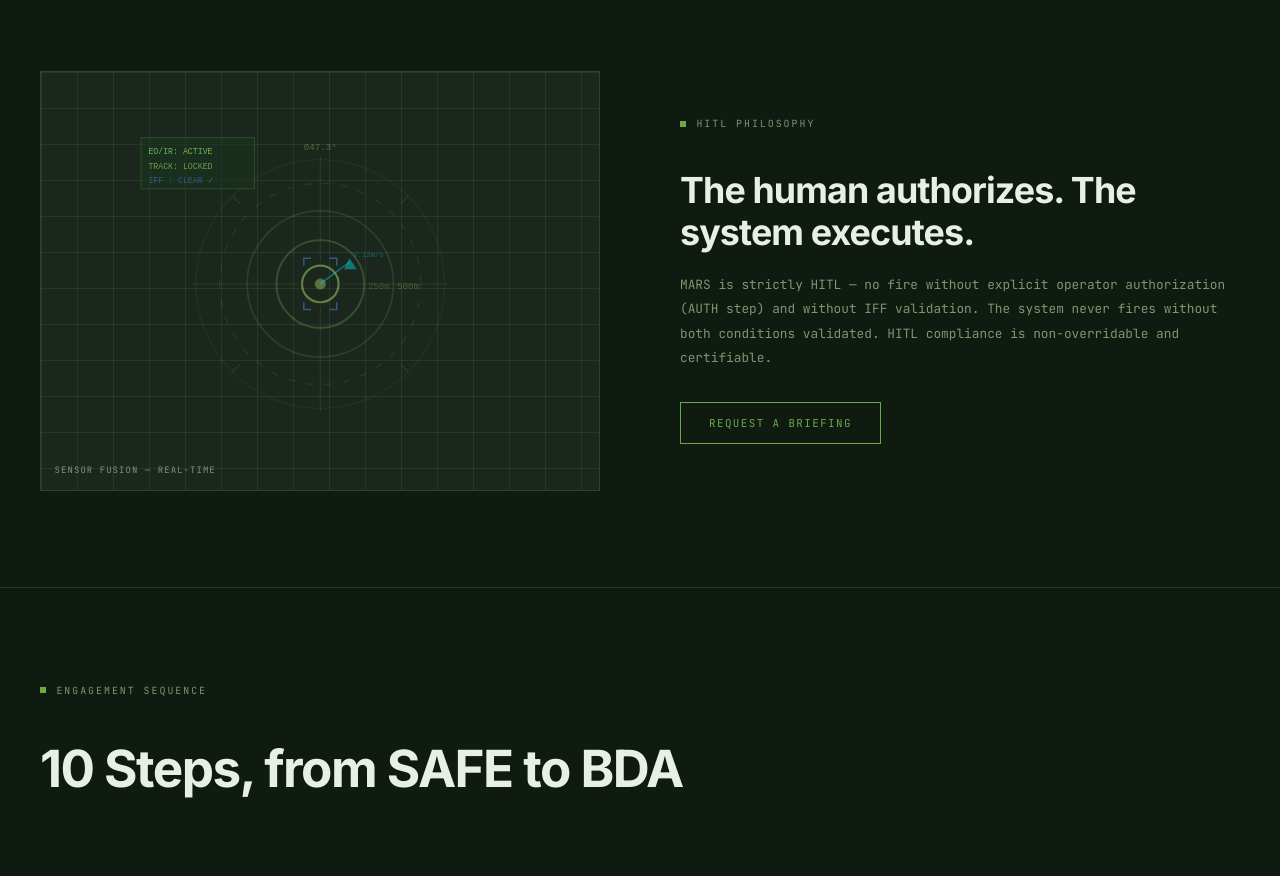
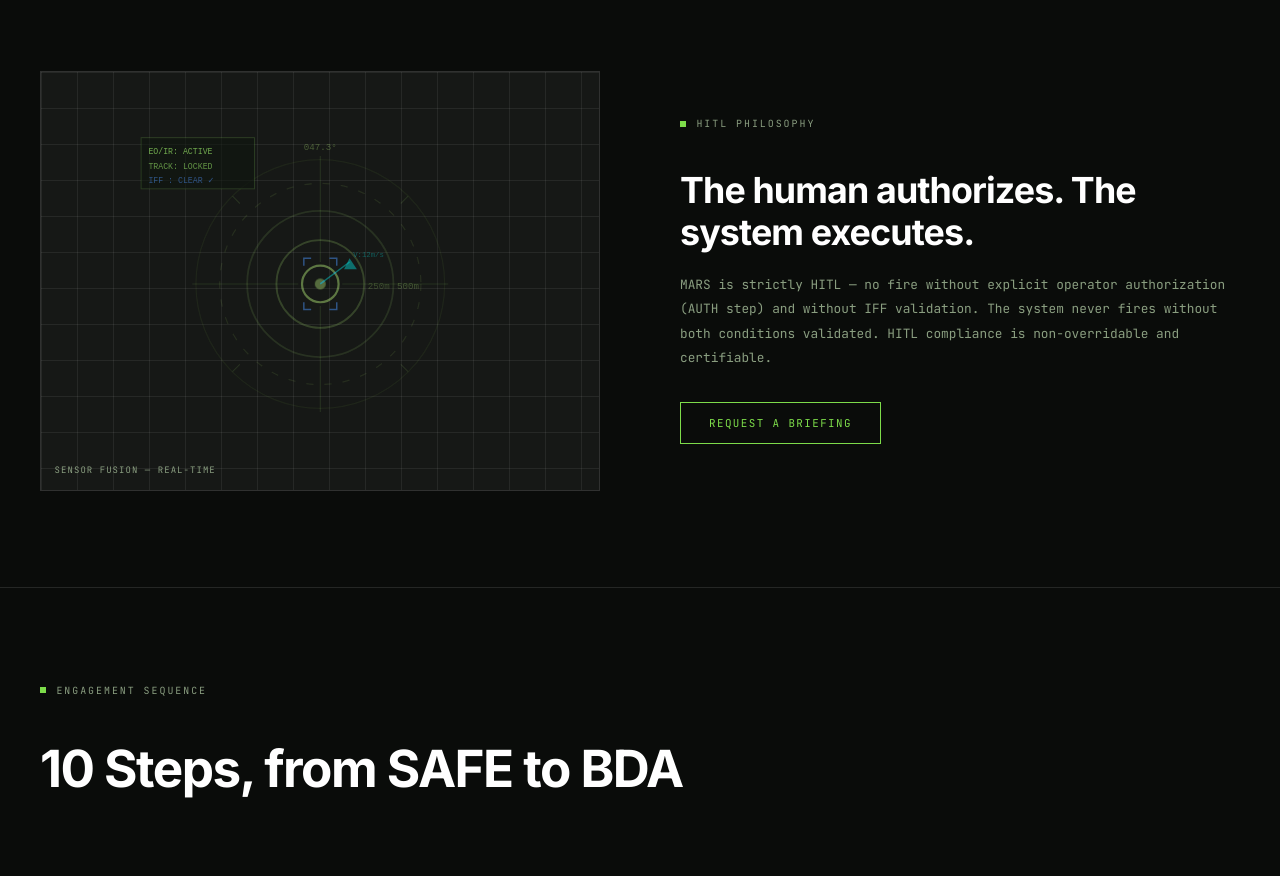
Before and after one commit to C0DK77/mars, a plain HTML site: page index.html in a window 1280 px wide. Shown: the part 1300-2176 px from the top of the page. Drawn offline with Linux system fonts and the light colour scheme.

Commit message:
Dark background with vivid green titles
- Background back to near-black #0a0c0a
- Text to pure white #ffffff for maximum title contrast
- Green accent boosted to vivid #7ddc4a
- Update nav, cta, hud-tag and grid overlay backgrounds accordingly

Co-Authored-By: Claude Sonnet 4.6 <noreply@anthropic.com>

```diff
--- a/index.html
+++ b/index.html
@@ -9,18 +9,18 @@
     <link href="https://fonts.googleapis.com/css2?family=Inter:wght@400;500;600;700;800;900&family=JetBrains+Mono:wght@400;500&display=swap" rel="stylesheet">
     <style>
         :root {
-            --bg:        #0f1a10;
-            --bg-nav:    rgba(12, 24, 14, 0.96);
+            --bg:        #0a0c0a;
+            --bg-nav:    rgba(8, 10, 8, 0.96);
             --bg-card:   rgba(255,255,255,0.05);
-            --text:      #e8f0e3;
-            --muted:     #7a9870;
-            --green:     #6aaa44;
-            --green-dim: rgba(90,138,60,0.18);
+            --text:      #ffffff;
+            --muted:     #8a9e80;
+            --green:     #7ddc4a;
+            --green-dim: rgba(125,220,74,0.15);
             --red:       #1e3a5f;
             --navy:      #1e3a5f;
             --accent:    var(--green);
             --border:    rgba(255,255,255,0.11);
-            --border-hi: rgba(90,138,60,0.5);
+            --border-hi: rgba(125,220,74,0.5);
         }
 
         * { margin: 0; padding: 0; box-sizing: border-box; }
@@ -215,8 +215,8 @@
             position: absolute;
             inset: 0;
             background-image:
-                linear-gradient(rgba(90,138,60,0.04) 1px, transparent 1px),
-                linear-gradient(90deg, rgba(90,138,60,0.04) 1px, transparent 1px);
+                linear-gradient(rgba(125,220,74,0.05) 1px, transparent 1px),
+                linear-gradient(90deg, rgba(125,220,74,0.05) 1px, transparent 1px);
             background-size: 60px 60px;
             pointer-events: none;
         }
@@ -289,7 +289,7 @@
             font-size: 0.58rem;
             letter-spacing: 0.1em;
             color: var(--green);
-            background: rgba(12, 24, 14, 0.88);
+            background: rgba(8, 10, 8, 0.9);
             padding: 0.28rem 0.6rem;
             border: 1px solid rgba(90,138,60,0.6);
         }
@@ -623,7 +623,7 @@
         /* ─── CTA — dark navy slab ─── */
         .cta-section {
             padding: 9rem 2.5rem;
-            background: #0a1a0b;
+            background: #080a08;
             border-top: 1px solid var(--border-hi);
             position: relative;
             overflow: hidden;
@@ -948,7 +948,7 @@
                 <text x="142" y="85" font-family="monospace" font-size="5" fill="rgba(90,138,60,0.35)">500m</text>
                 <text x="126" y="85" font-family="monospace" font-size="5" fill="rgba(90,138,60,0.3)">250m</text>
                 <!-- status readouts -->
-                <rect x="2" y="2" width="62" height="28" fill="rgba(12,24,14,0.8)" stroke="rgba(90,138,60,0.2)" stroke-width="0.5"/>
+                <rect x="2" y="2" width="62" height="28" fill="rgba(8,10,8,0.8)" stroke="rgba(90,138,60,0.2)" stroke-width="0.5"/>
                 <text x="6" y="11" font-family="monospace" font-size="4.5" fill="rgba(90,138,60,0.7)">EO/IR: ACTIVE</text>
                 <text x="6" y="19" font-family="monospace" font-size="4.5" fill="rgba(90,138,60,0.6)">TRACK: LOCKED</text>
                 <text x="6" y="27" font-family="monospace" font-size="4.5" fill="rgba(30,58,95,0.8)">IFF  : CLEAR ✓</text>
```
